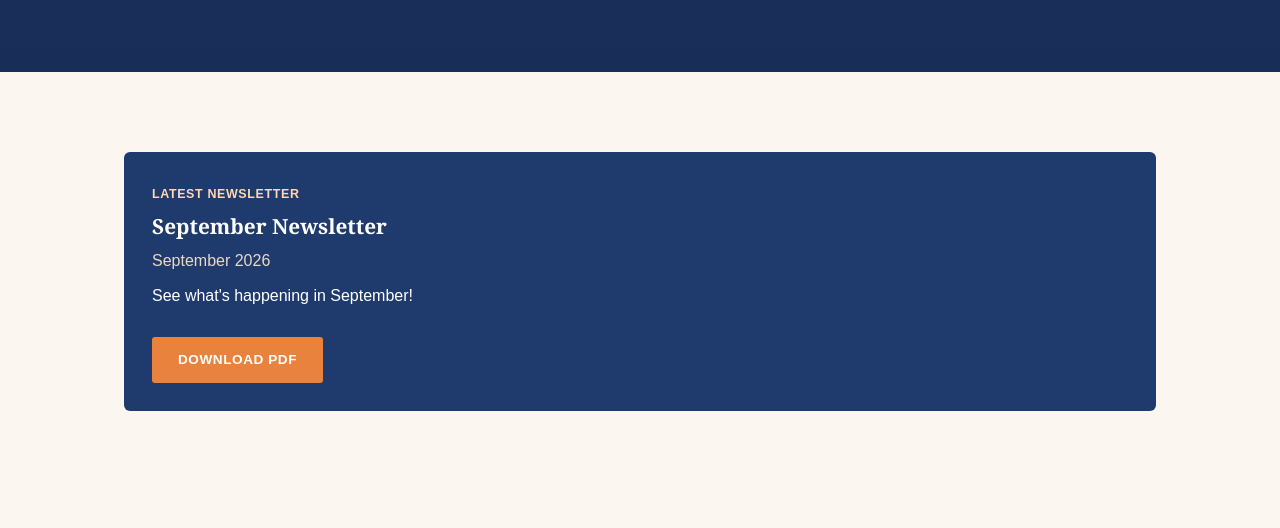
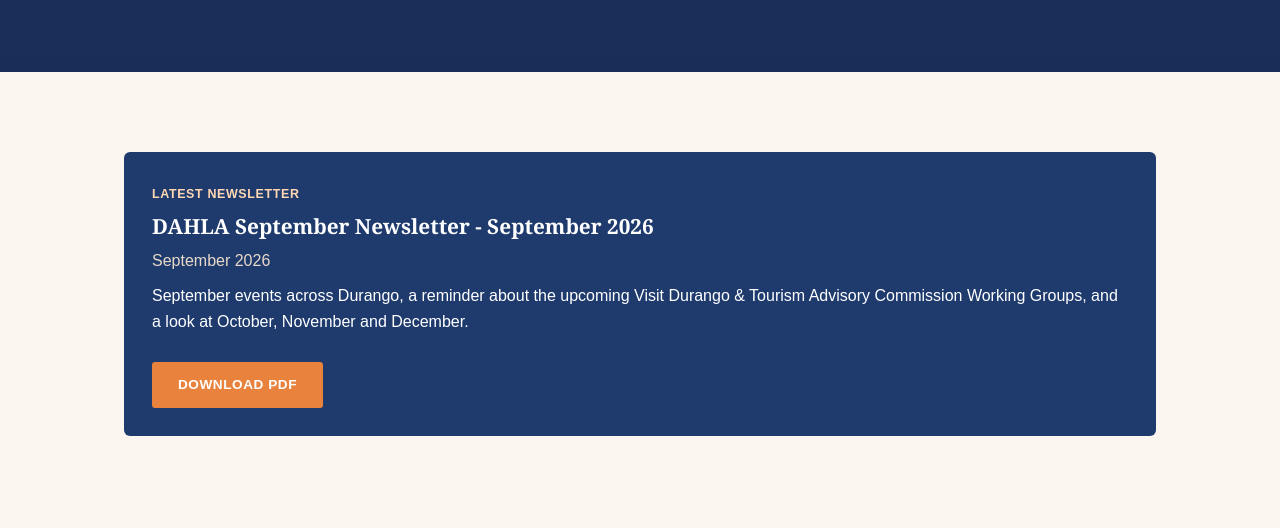
Before and after one commit to bigchze/dahla-site, an Eleventy site: page src/newsletters.md in a window 1280 px wide. Shown: the part 272-800 px from the top of the page. Built offline with nearby package versions, Linux system fonts and the light colour scheme; Eleventy itself is replaced by a stand-in of ours; files that its build step writes are made by us from their sources.

Commit message:
Update Pages “newsletters_page”

```diff
--- a/src/newsletters.md
+++ b/src/newsletters.md
@@ -5,8 +5,10 @@
 hero_title: DAHLA Newsletters
 hero_subtitle: Updates, advocacy news, and announcements for DAHLA members.
 newsletters:
-  - title: September Newsletter
+  - title: DAHLA September Newsletter - September 2026
     date: September 2026
     pdf_file: /assets/uploads/dahla_newsletter_sept2026_v2.pdf
-    summary: See what's happening in September!
+    summary: September events across Durango, a reminder about the upcoming Visit
+      Durango & Tourism Advisory Commission Working Groups, and a look at
+      October, November and December.
 ---
```
